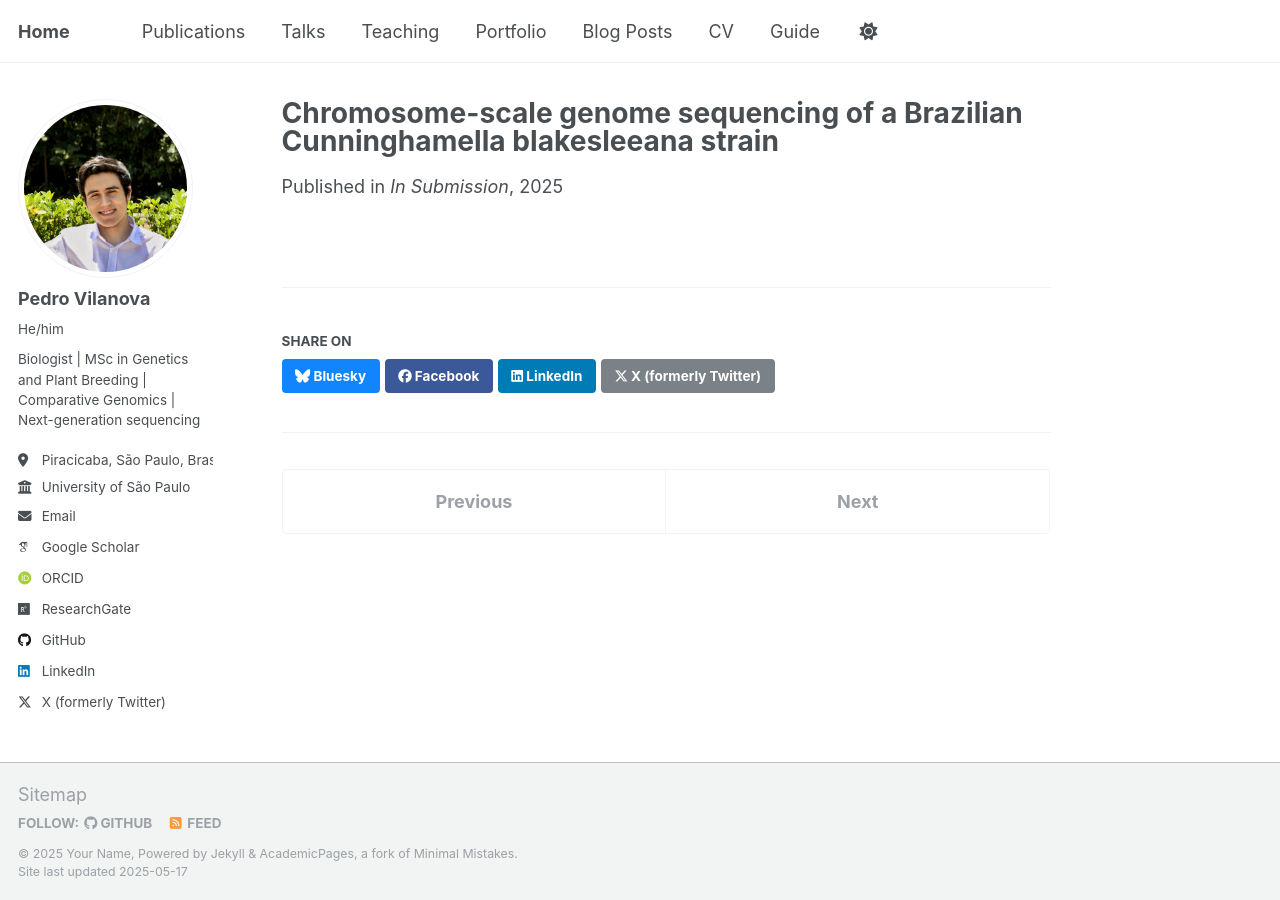
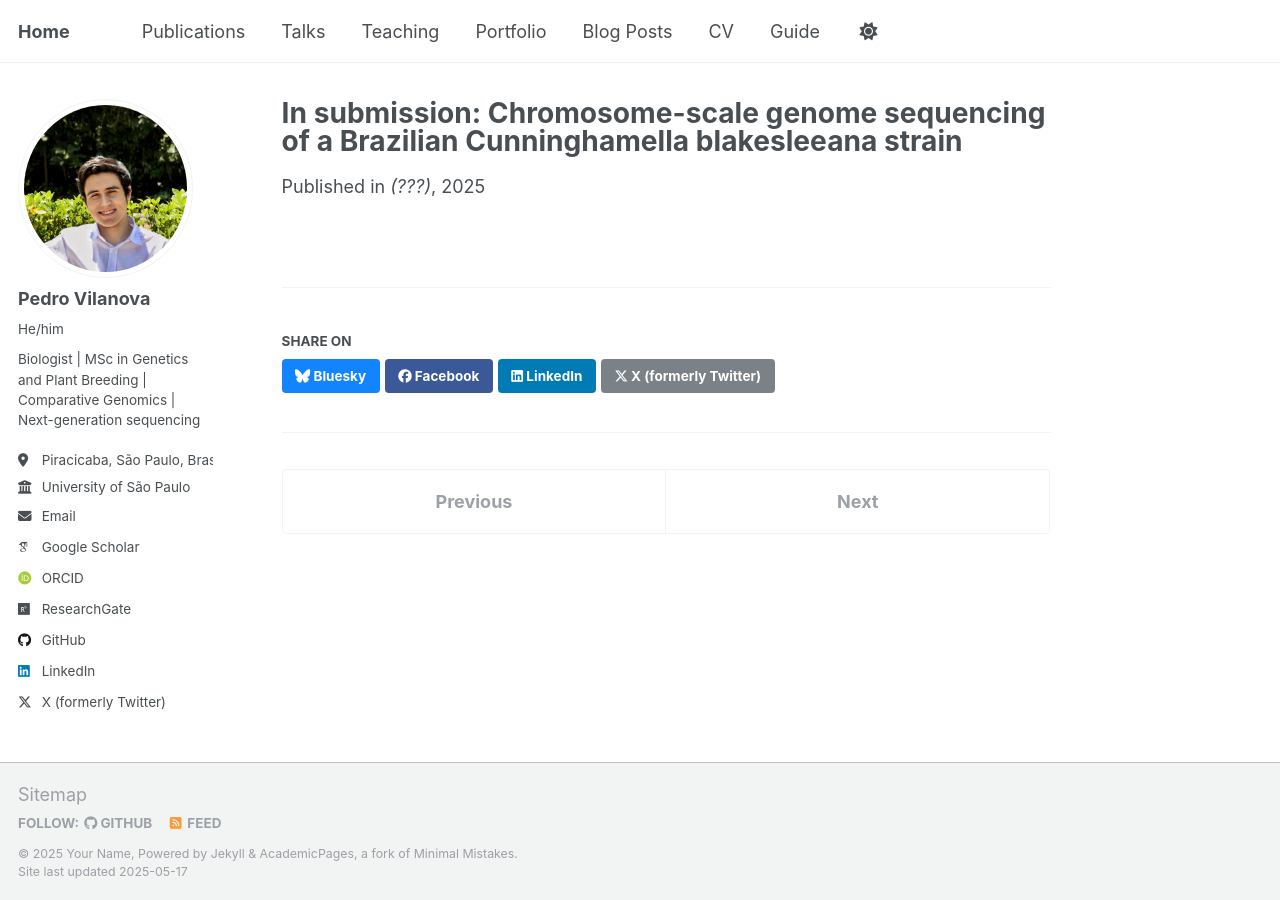
Before and after one commit to pedrofvilanova/pedrofvilanova.github.io, a Jekyll site: the page built from _publications/paper2.md, in a window 1280 px wide. Built offline with Jekyll 4.4.1, drawn with Linux system fonts in a browser that asks for light colours; some web fonts are replaced.

Commit message:
Update paper2.md

```diff
--- a/_publications/paper2.md
+++ b/_publications/paper2.md
@@ -1,7 +1,7 @@
 ---
-title: "Chromosome-scale genome sequencing of a Brazilian Cunninghamella blakesleeana strain"
+title: "In submission: Chromosome-scale genome sequencing of a Brazilian Cunninghamella blakesleeana strain"
 collection: publications
 category: manuscripts
 permalink: /publication/paper2
-venue: 'In Submission'
+venue: '(???)'
 ---
```
